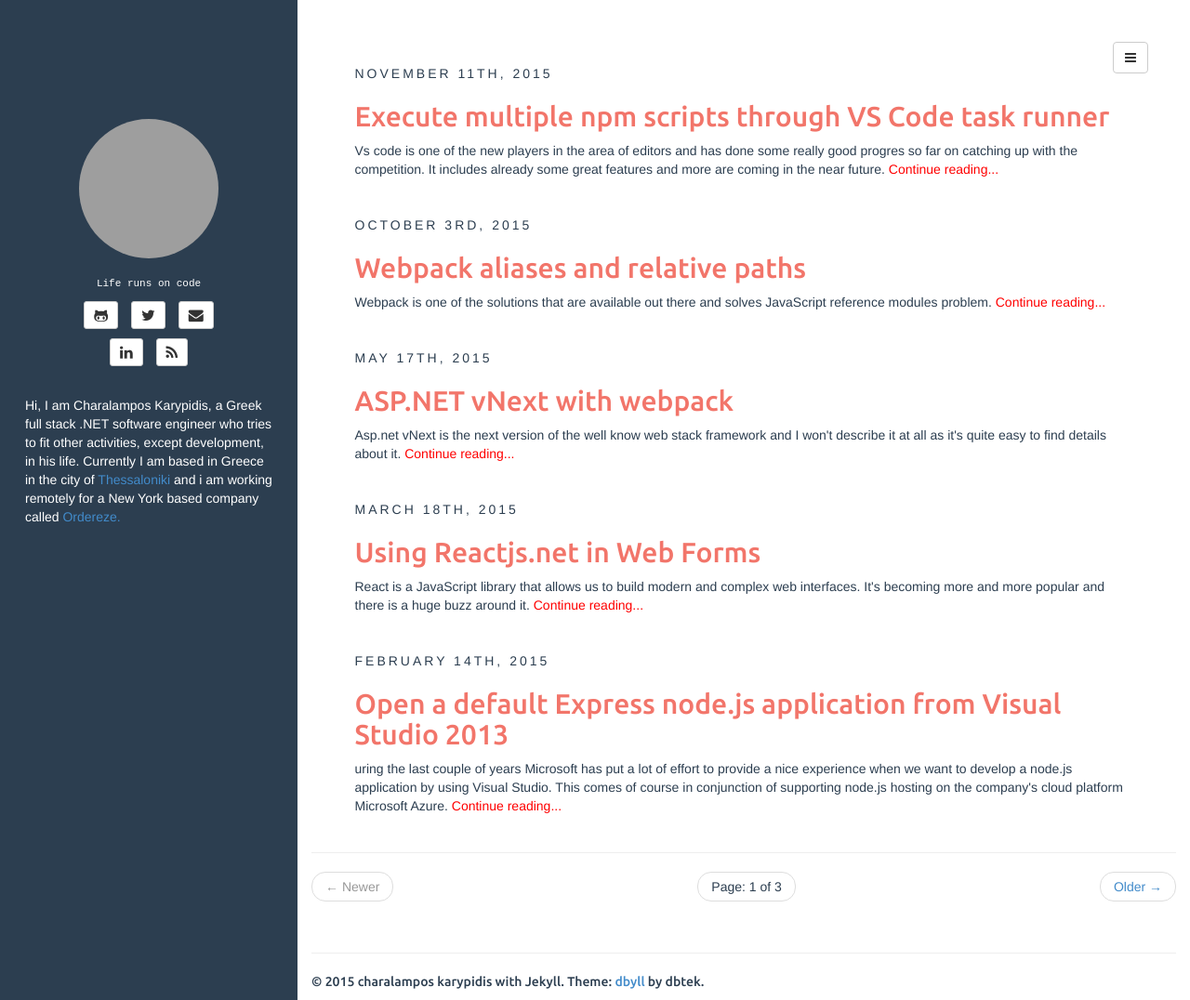
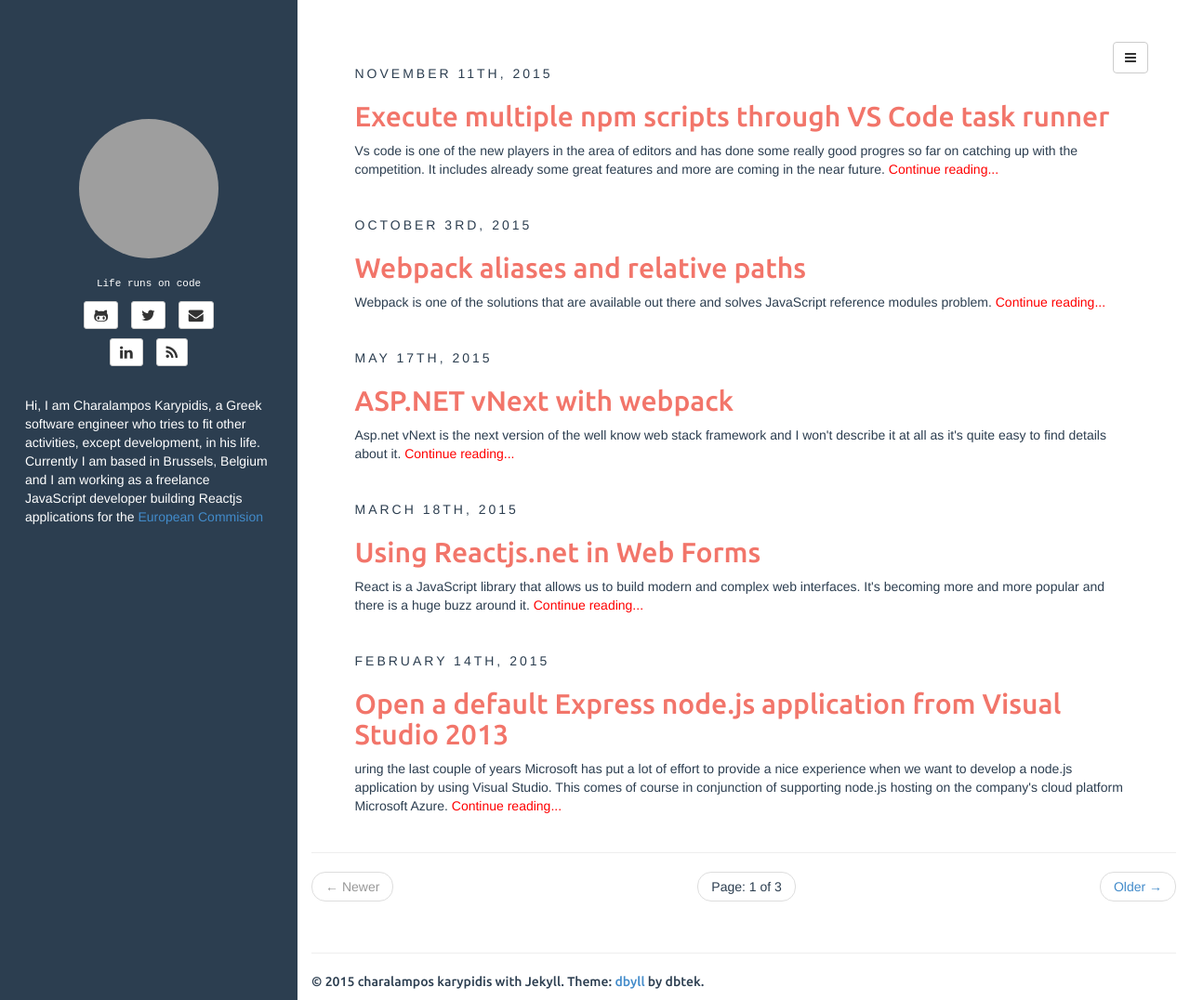
Before and after one commit to xabikos/xabikos.github.io, a Jekyll site: the page built from index.html, in a window 1280 px wide and 1076 px high. Shown: the whole window at 93% size. Built offline with Jekyll 4.4.1, drawn with Linux system fonts in a browser that asks for light colours; the list of posts is cut into pages by our own code; grey boxes are pictures that could not be loaded.

Commit message:
Update the personal info in the side bar

```diff
--- a/_includes/sidebar.html
+++ b/_includes/sidebar.html
@@ -61,8 +61,7 @@
     </ul>
 </div>
 <div id="personalInfo" style="padding:12px;">
-    Hi, I am Charalampos Karypidis, a Greek full stack .NET software engineer who tries to fit other activities, except development, in his life.
-    Currently I am based in Greece in the city of <a href="https://maps.google.com/maps/ms?msid=206456703665638724100.000476c724e3c55d3487a&msa=0&ll=40.62594,22.949066&spn=0.112959,0.264187">Thessaloniki</a>
-    and i am working remotely for a New York based company called <a href="http://www.ordereze.com/">Ordereze.</a>
+    Hi, I am Charalampos Karypidis, a Greek software engineer who tries to fit other activities, except development, in his life.
+    Currently I am based in Brussels, Belgium and I am working as a freelance JavaScript developer building Reactjs applications for the <a href="http://ec.europa.eu/">European Commision</a>
 </div>
 <! -- sidebar.html end -->
```
